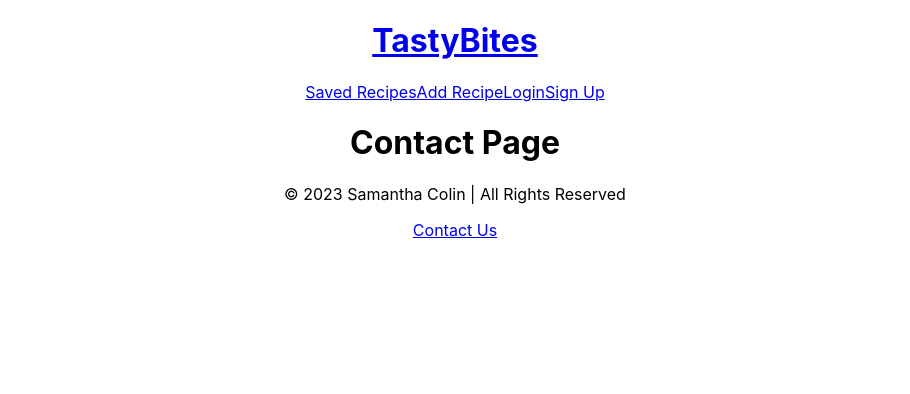
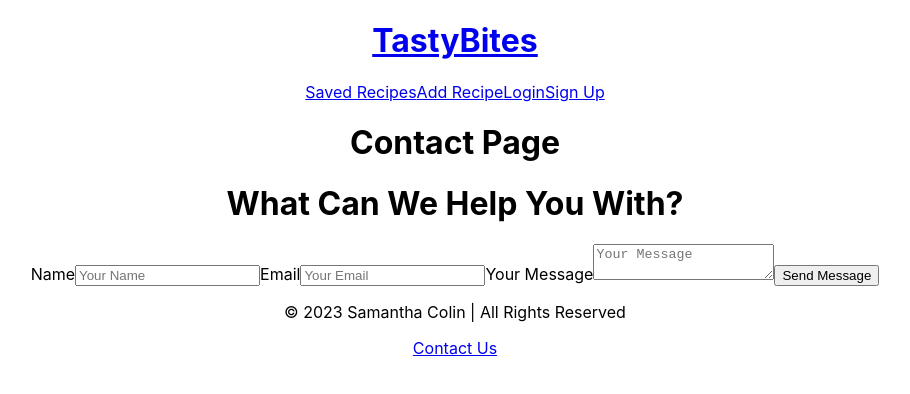
Before and after one commit to Scolin022/tasty-bites, a React (Create React App) app: page /pages/form/ContactUsPage in a window 1280 px wide. Shown: the top 394 px of the page, without its empty margins (185-1095 px from the left). Built offline with nearby package versions, Linux system fonts and the light colour scheme.

Commit message:
contact form component added

```diff
--- a/src/pages/form/ContactUsPage.js
+++ b/src/pages/form/ContactUsPage.js
@@ -1,7 +1,10 @@
+import { ContactForm } from './../../components/form/Forms';
+
 export default function ContactUs() {
     return (
         <div>
             <h1>Contact Page</h1>
+            <ContactForm />
         </div>
     );
 }
```
